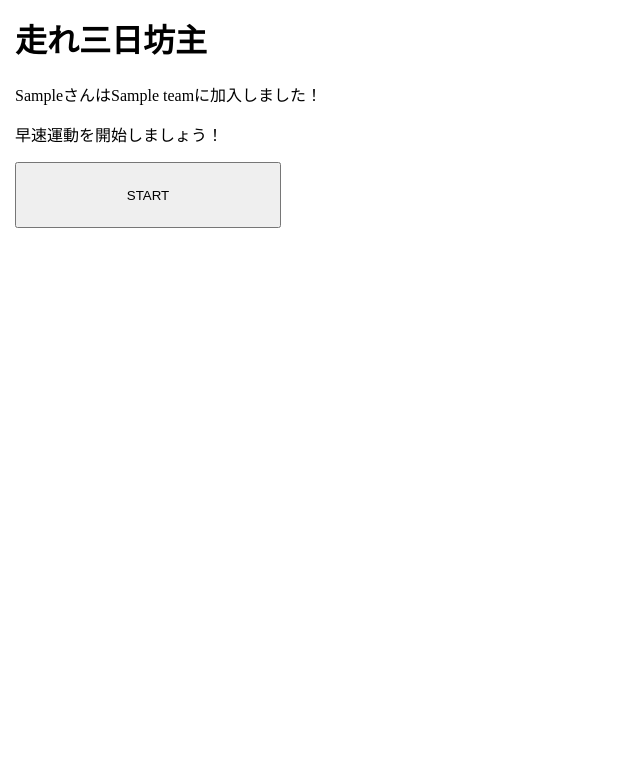
After one commit to enpitut2022/MusclePowerAki, a Flask app: template templates/team_decide.html in a window 1280 px wide. The commit adds this page. Shown: the top 783 px of the page, without its empty margins (0-640 px from the left). Run offline with Flask 2, Linux system fonts and the light colour scheme; tables that the repository leaves empty hold one stand-in row (values such as "Sample post"); the template is opened without the code that fills it: values that come from a table or form of the project are taken from there, most other values are stand-ins (such as "Sample title", 1, 10 or a date in 2020).

Commit message:
初めて登録したときに自分のデータが登録されたことが分かりやすくなりました。

```diff
--- a/app.py
+++ b/app.py
@@ -105,7 +105,9 @@ def teamchoice():
         newMember = Member(name=username, date=baseDate, teamid=teamid)
         db.session.add(newMember)
         db.session.commit()
-    return redirect('/')
+    member_data = Member.query.filter_by(name=username).first()
+    team_data = Team.query.get(member_data.teamid)
+    return render_template('team_decide.html', un=username, td=team_data)
 
 @app.route('/detail/<int:id>')
 def detail(id):
--- a/templates/team.html
+++ b/templates/team.html
@@ -9,7 +9,6 @@
     <h2>グループ一覧</h2>
     <p>はじめまして！</p>
     <p>まず最初に、グループを選択してください。</p>
-    <p>グループ選択後、最初の画面に戻るので、もう一度STARTを押してください。</p>
     {% for team in tm %}
     <p>
         <a href="/detail/{{team.id}}">{{team.name}}</a>
--- /dev/null
+++ b/templates/team_decide.html
@@ -0,0 +1,16 @@
+<html>
+  <head>
+    <title>走れ三日坊主</title>
+    <meta name="viewport" content="width=device-width,initial-scale=1">
+    <link rel="stylesheet" href="/static/css/style.css">
+  </head>
+  <body>
+    <h1>走れ三日坊主</h1>
+    <p>{{un}}さんは{{td.name}}に加入しました！</p>
+    <p>早速運動を開始しましょう！</p>
+    <form action="/name_submit" method="post">
+        <input type="hidden" name="name" value="{{un}}">
+        <p><input type="submit" value="START" class="submit_button"></p>
+    </form>
+  </body>
+</html>
```
